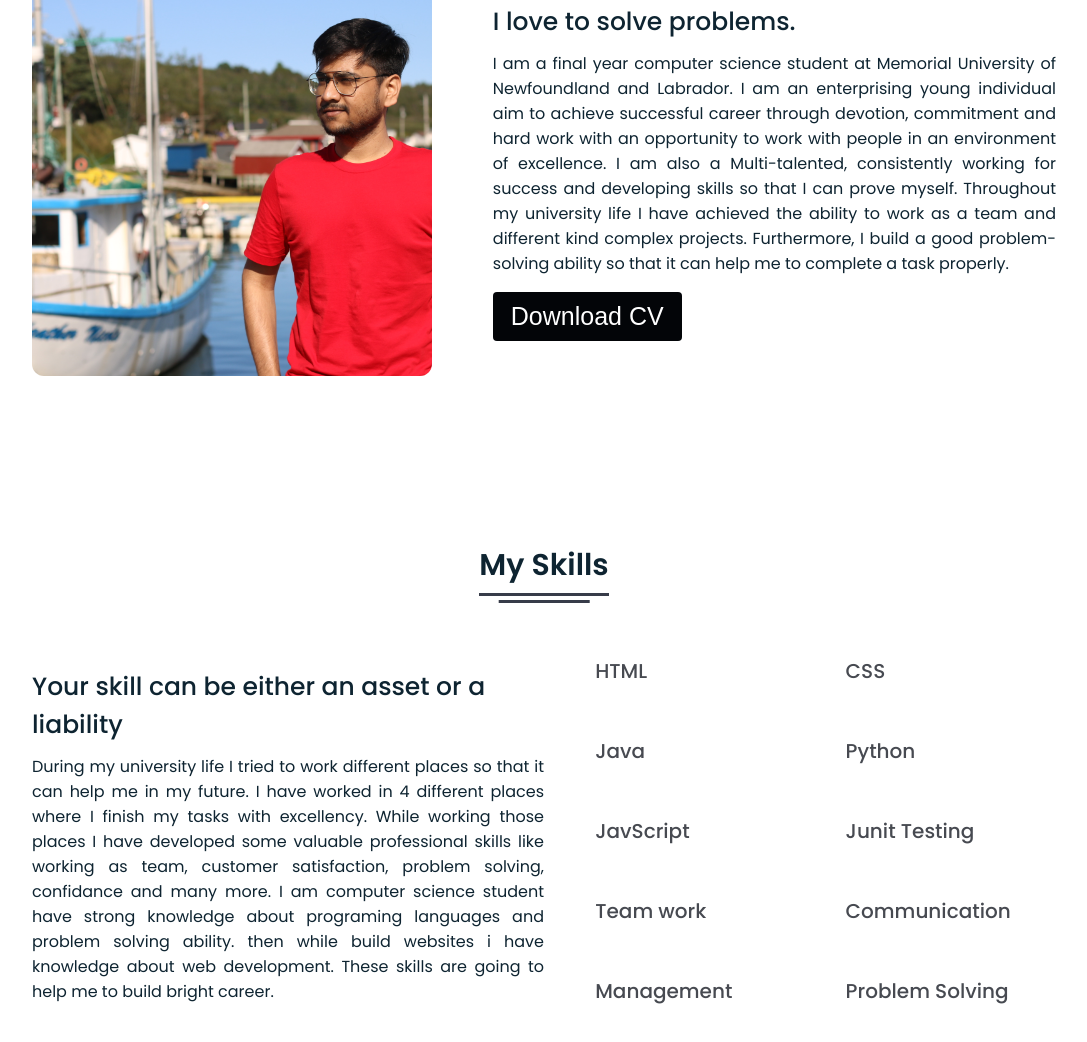
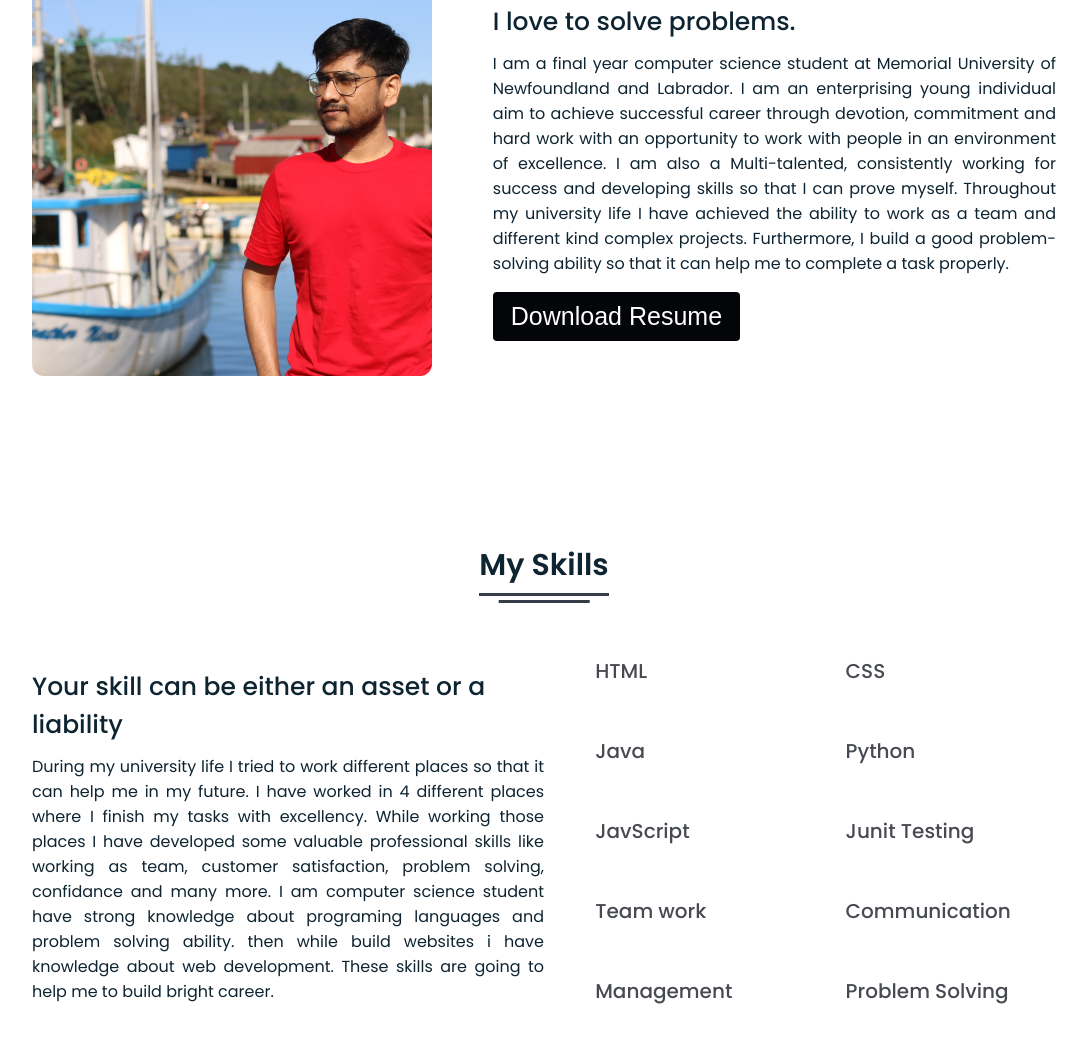
Before and after one commit to fahimrafi98/personal-portfolio, a plain HTML site: page index.html in a window 1280 px wide. Shown: the part 997-2039 px from the top of the page, without its empty margins (96-1183 px from the left). Drawn offline with Linux system fonts and the light colour scheme.

Commit message:
Update index.html

```diff
--- a/index.html
+++ b/index.html
@@ -66,7 +66,7 @@
       <p>I am a final year computer science student at Memorial University of Newfoundland and Labrador. I am an enterprising young individual aim to achieve successful career through devotion, commitment and hard work with an opportunity to work with people in an environment of excellence. I am also a Multi-talented, consistently working for success and developing skills so that I can prove myself.   Throughout my university life I have achieved the ability to work as a team and different kind complex projects. Furthermore, I build a good problem-solving ability so that it can help me to complete a task properly. </p>
       <div class="button">
 
-        <button type="submit" onclick="window.open('resume.pdf')">Download CV</button>
+        <button type="submit" onclick="window.open('resume.pdf')">Download Resume</button>
 
       </div>
     </div>
```
